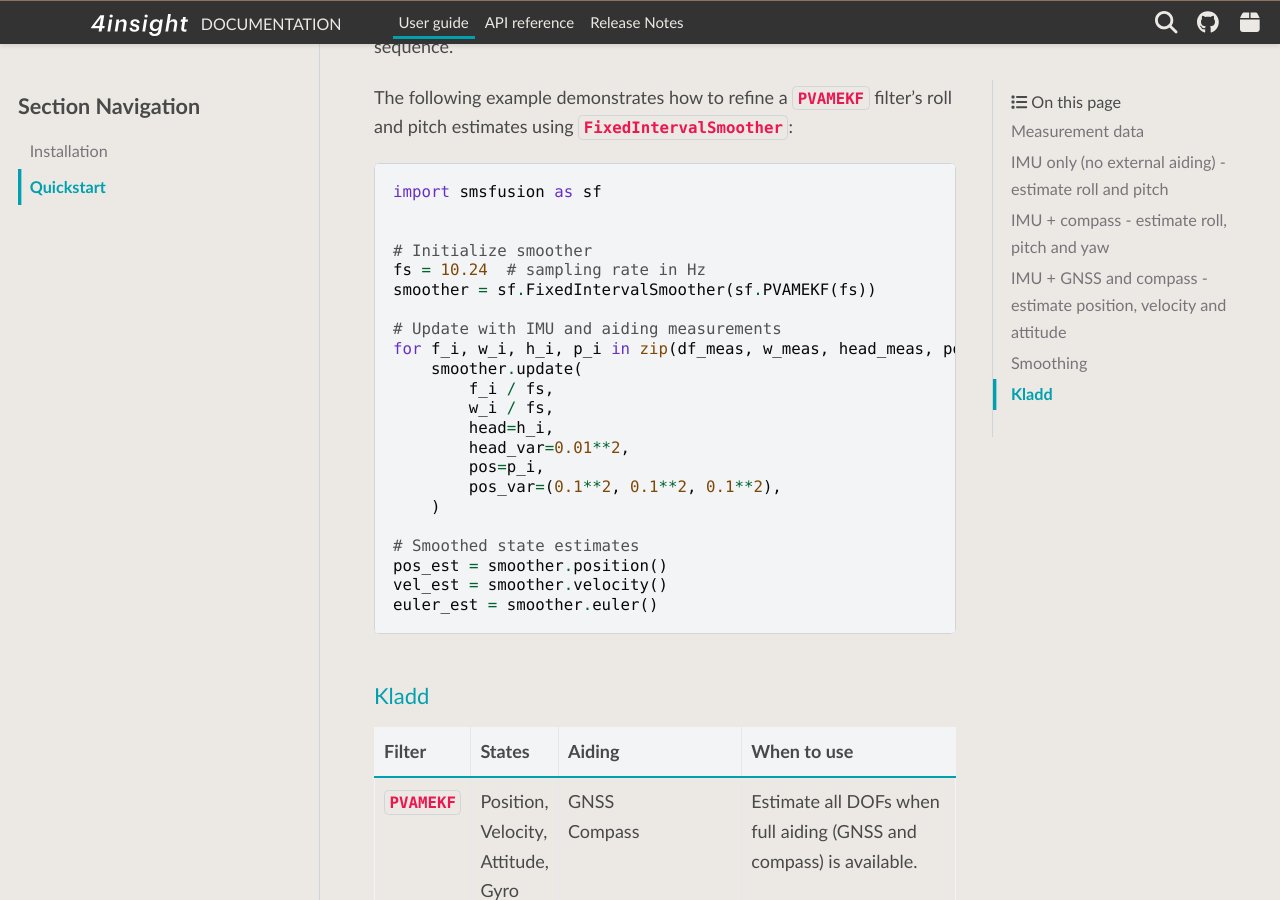
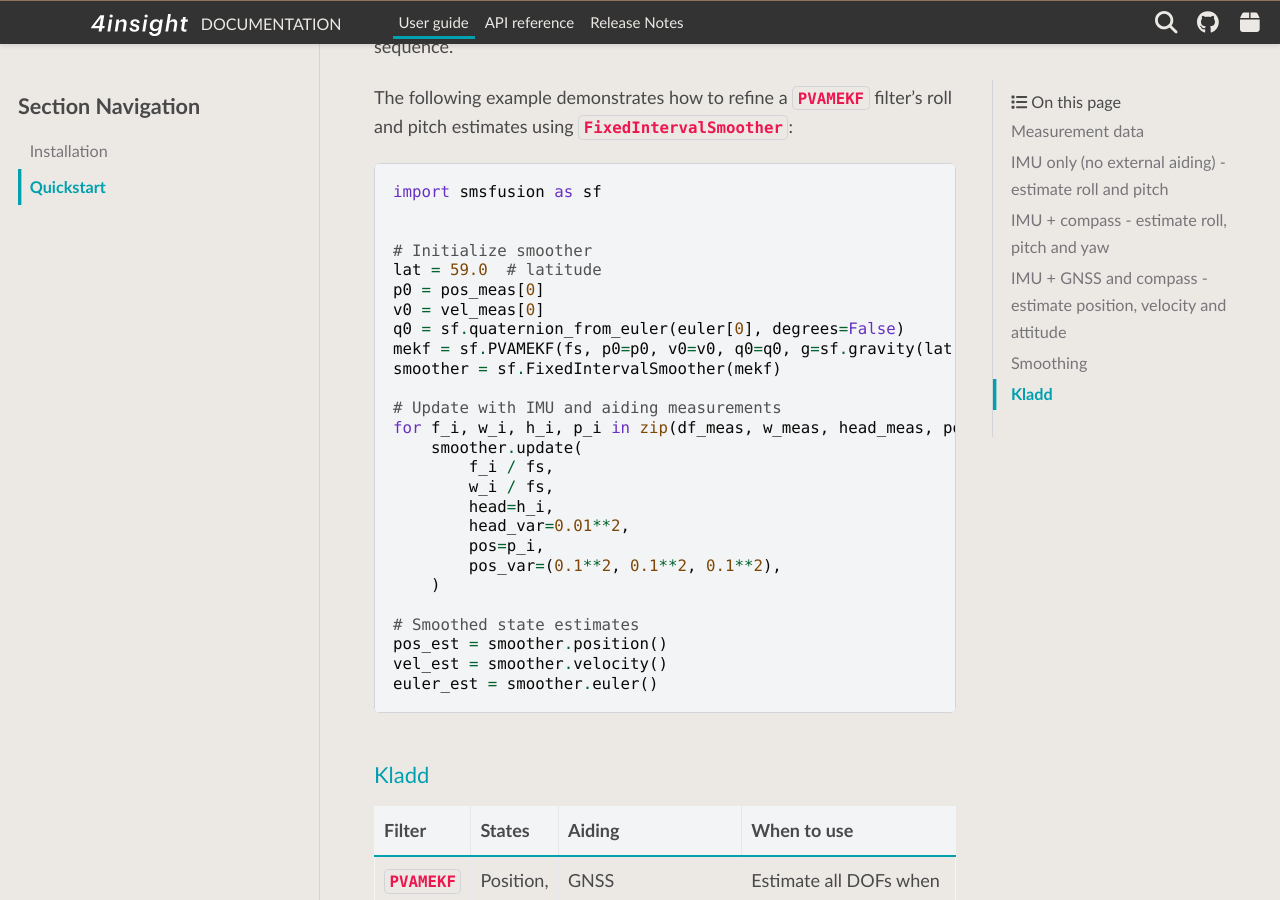
Before and after one commit to 4Subsea/smsfusion-python, a Sphinx documentation site: the page built from docs/user_guide/quickstart.rst, in a window 1280 px wide and 900 px high, scrolled down 6794 px. Built offline with Sphinx 7.4.7 and the PyData theme 0.15.4, drawn with Linux system fonts in a browser that asks for light colours.

Commit message:
small change

```diff
--- a/docs/user_guide/quickstart.rst
+++ b/docs/user_guide/quickstart.rst
@@ -287,8 +287,12 @@ filter's roll and pitch estimates using :class:`~smsfusion.FixedIntervalSmoother
 
 
     # Initialize smoother
-    fs = 10.24  # sampling rate in Hz
-    smoother = sf.FixedIntervalSmoother(sf.PVAMEKF(fs))
+    lat = 59.0  # latitude
+    p0 = pos_meas[0]
+    v0 = vel_meas[0]
+    q0 = sf.quaternion_from_euler(euler[0], degrees=False)
+    mekf = sf.PVAMEKF(fs, p0=p0, v0=v0, q0=q0, g=sf.gravity(lat))
+    smoother = sf.FixedIntervalSmoother(mekf)
 
     # Update with IMU and aiding measurements
     for f_i, w_i, h_i, p_i in zip(df_meas, w_meas, head_meas, pos_meas):
```
